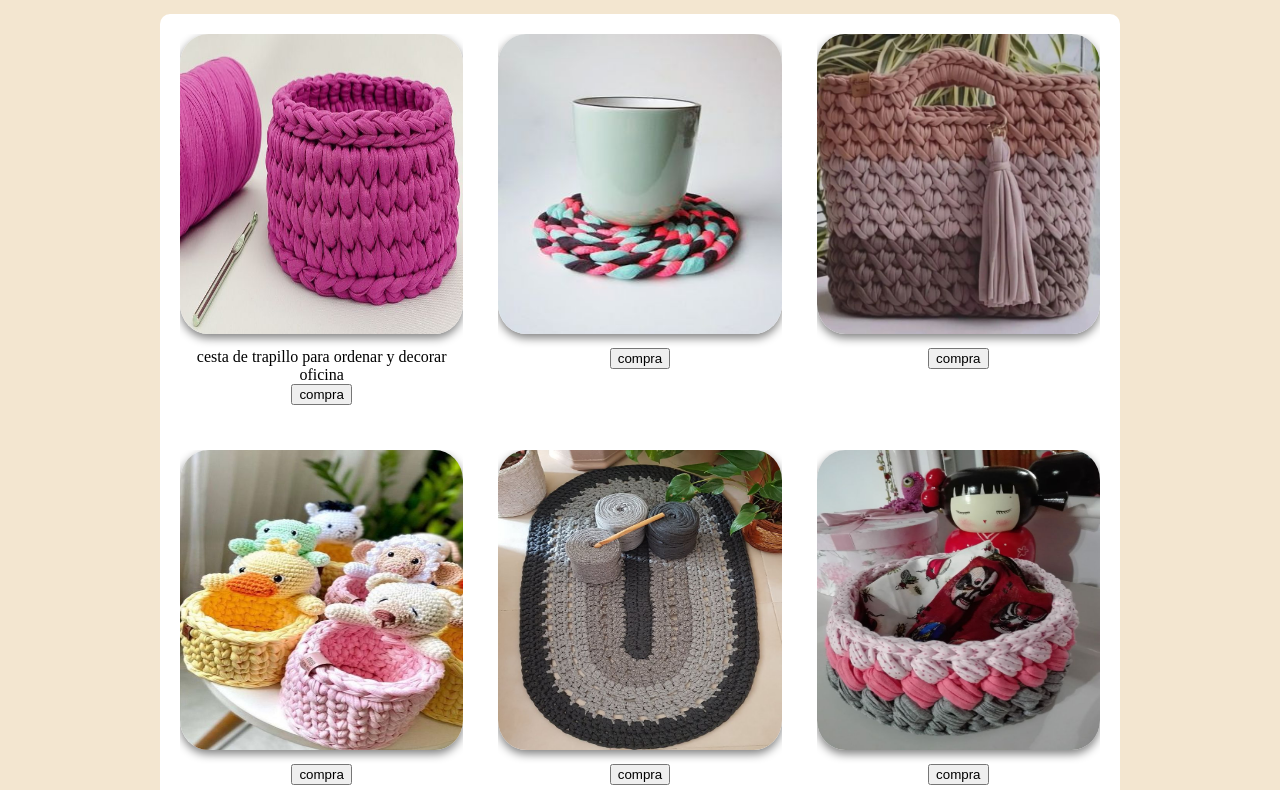
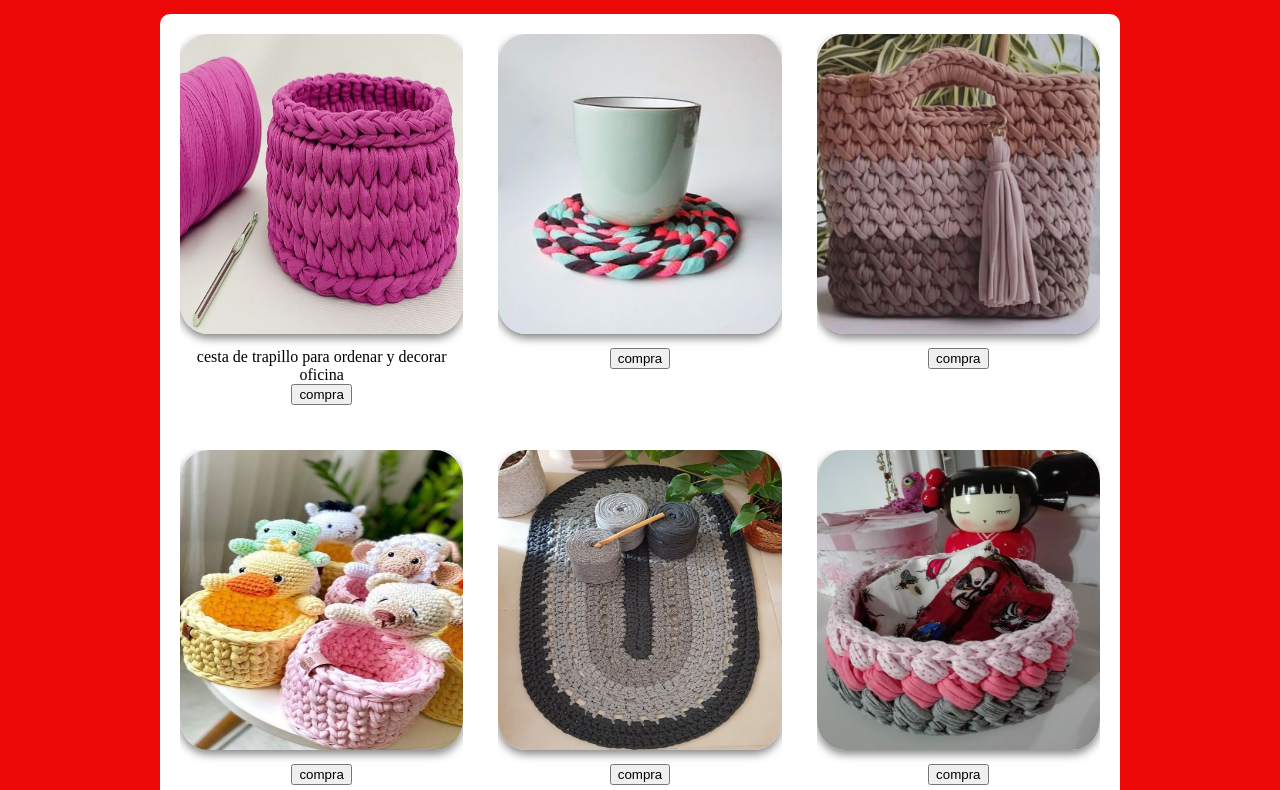
Before and after one commit to Mdesarrollo/paginaempresa, a plain HTML site: page index.html in a window 1280 px wide. Shown: the part 331-1121 px from the top of the page. Drawn offline with Linux system fonts and the light colour scheme.

Commit message:
fondo rojo

```diff
--- a/style.css
+++ b/style.css
@@ -1,7 +1,7 @@
 body{
     padding: 0;
     margin: 0;
-    background: rgb(243, 230, 208);
+    background: rgb(238, 9, 9);
 
 }
 
```
